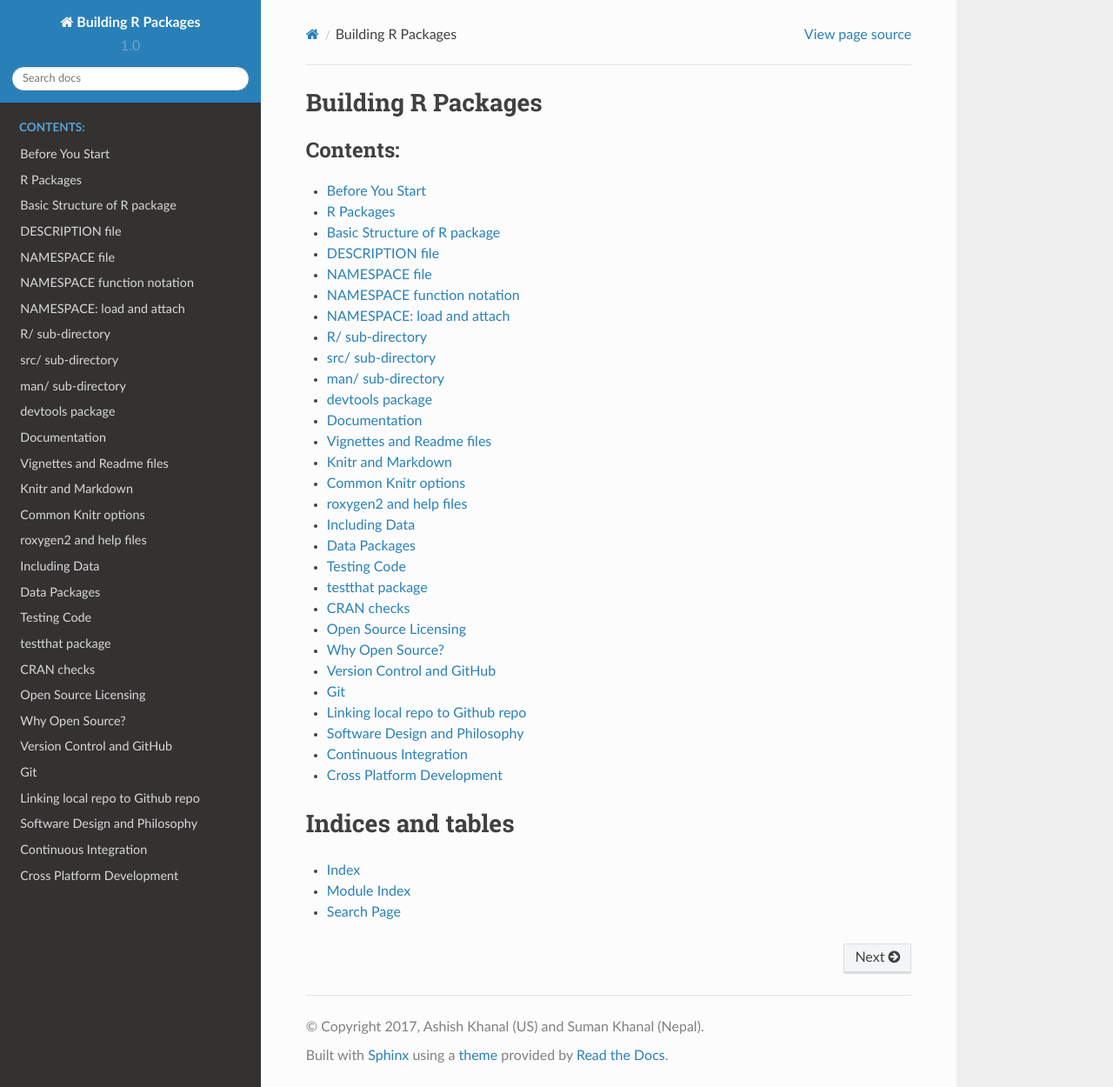
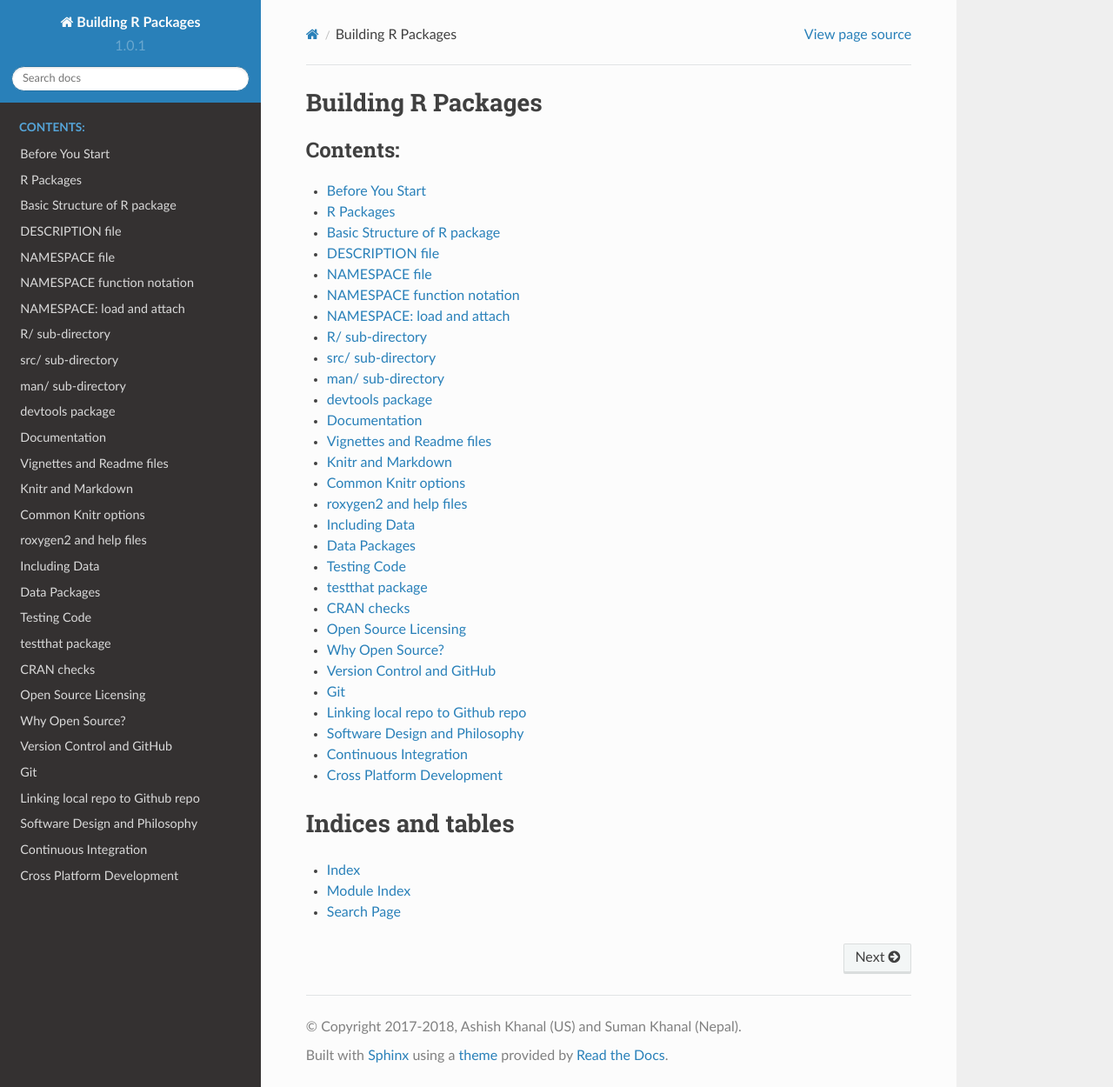
Before and after one commit to sumanstats/Building-R-packages, a Sphinx documentation site: the page built from source/index.rst, in a window 1280 px wide and 1250 px high. Shown: the whole window at 87% size. Built offline with Sphinx 7.4.7 and the Read the Docs theme 2.0.0, drawn with Linux system fonts in a browser that asks for light colours.

Commit message:
add images, update version

```diff
--- a/source/conf.py
+++ b/source/conf.py
@@ -48,17 +48,17 @@
 
 # General information about the project.
 project = 'Building R Packages'
-copyright = '2017, Ashish Khanal (US) and Suman Khanal (Nepal)'
-author = 'Ashish Khanal (US) and Suman Khanal (Nepal)'
+copyright = '2017-2018, Ashish Khanal (US) and Suman Khanal (Nepal)'
+author = 'Ashish Khanal (US) and Dr Suman Khanal (Nepal)'
 
 # The version info for the project you're documenting, acts as replacement for
 # |version| and |release|, also used in various other places throughout the
 # built documents.
 #
 # The short X.Y version.
-version = '1.0'
+version = '1.0.1'
 # The full version, including alpha/beta/rc tags.
-release = '1.0'
+release = '1.0.1'
 
 # The language for content autogenerated by Sphinx. Refer to documentation
 # for a list of supported languages.
@@ -147,7 +147,7 @@
 #  author, documentclass [howto, manual, or own class]).
 latex_documents = [
     (master_doc, 'BuildingRPackages.tex', 'Building R Packages Documentation',
-     'Ashish Khanal (US) and Suman Khanal (Nepal)', 'manual'),
+     'Ashish Khanal (US) and Dr Suman Khanal (Nepal)', 'manual'),
 ]
 
 
@@ -177,10 +177,10 @@
 # -- Options for Epub output ----------------------------------------------
 
 # Bibliographic Dublin Core info.
-epub_title = project
-epub_author = author
+epub_title = 'Building R Packages'
+epub_author = 'Ashish Khanal (US) and Dr Suman Khanal (Nepal)'
 epub_publisher = author
-epub_copyright = copyright
+epub_copyright = 'Ashish Khanal (US) and Dr Suman Khanal (Nepal)'
 
 # The unique identifier of the text. This can be a ISBN number
 # or the project homepage.
--- a/source/devtools.rst
+++ b/source/devtools.rst
@@ -48,7 +48,8 @@
 
 Figure below gives an example of what the new package directory will look like after you create an initial package structure with create or via the RStudio "New Project" interface. This initial package directory includes an R subdirectory, where you will save R scripts with all code defining R functions for the package. It also includes two files that will store metadata and interface information about your package (DESCRIPTION and NAMESPACE), as well as an R project file (.Rproj extension) that saves some project options for the directory. Finally, the initial package structure includes two files that can be used to exclude some files in the directory from either being followed by git ``(.gitignore)`` or included when the package is built ``(.Rbuildignore)``. These two files have names that start with a dot, so they may not be listed if you look at the package directory structure in a file manager like "Finder" on Macs. These "dot-files" will, however, be listed in the "Files" tab that shows up in one of the RStudio panes when you open an R project like a package directory, as shown in this figure.
 
-.. image:: https://d3c33hcgiwev3.cloudfront.net/imageAssetProxy.v1/BHUQIaXQEeaSmhJaoV5QvA_faa29723fe1dffb2023c7c32f63b1fb9_initial_package_structure.png?expiry=1506729600000&hmac=OfCUTTEHZ8kjTxX0OB1dnfY677G60jbH5emnV3T6TkY
+.. image:: images/package.png
+  :width: 800
 
 
 Other functions in devtools
```
Also changed, not shown: source/images/package.PNG (added).
